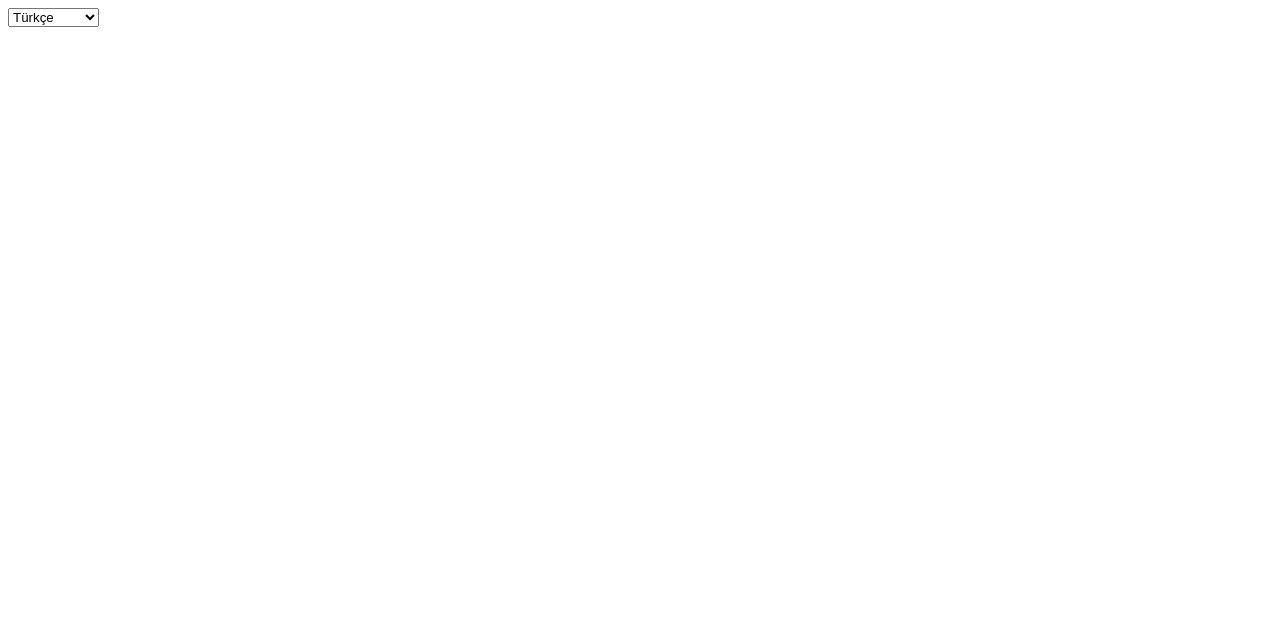
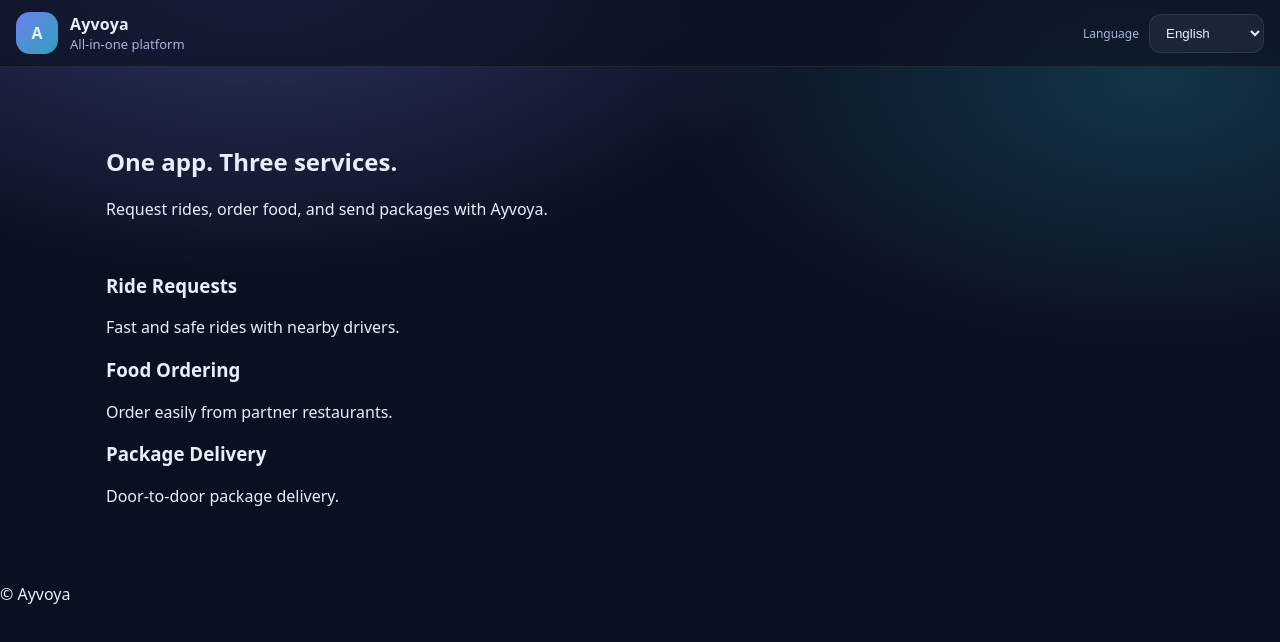
Before and after one commit to volkan77cabas-afk/ayvoya.com, a plain HTML site: page index.html in a window 1280 px wide. Drawn offline with Linux system fonts and the light colour scheme.

Commit message:
Update index.html

```diff
--- a/index.html
+++ b/index.html
@@ -1,4 +1,26 @@
-<select id="lang" class="langSelect" aria-label="Language">
+<!doctype html>
+<html lang="en">
+<head>
+  <meta charset="utf-8" />
+  <meta name="viewport" content="width=device-width, initial-scale=1" />
+  <title>Ayvoya</title>
+  <meta name="description" content="Ayvoya – ride booking, food ordering, and package delivery platform." />
+  <link rel="stylesheet" href="./style.css" />
+</head>
+
+<body>
+<header class="top">
+  <div class="brand">
+    <div class="logo">A</div>
+    <div>
+      <div class="name">Ayvoya</div>
+      <div class="tag" data-i18n="tagline">All-in-one platform</div>
+    </div>
+  </div>
+
+  <div class="actions">
+    <label class="langLabel" for="lang" data-i18n="language">Language</label>
+    <select id="lang" class="langSelect">
       <option value="tr">Türkçe</option>
       <option value="en">English</option>
       <option value="de">Deutsch</option>
@@ -10,3 +32,37 @@
       <option value="zh">中文</option>
       <option value="ja">日本語</option>
     </select>
+  </div>
+</header>
+
+<main class="wrap">
+  <section class="hero">
+    <h1 data-i18n="heroTitle">One app. Three services.</h1>
+    <p class="lead" data-i18n="heroLead">
+      Request rides, order food, and send packages with Ayvoya.
+    </p>
+  </section>
+
+  <section class="grid3">
+    <div class="card">
+      <h3 data-i18n="f1Title">Ride Booking</h3>
+      <p data-i18n="f1Desc">Fast and reliable ride-hailing.</p>
+    </div>
+    <div class="card">
+      <h3 data-i18n="f2Title">Food Delivery</h3>
+      <p data-i18n="f2Desc">Order from partner restaurants.</p>
+    </div>
+    <div class="card">
+      <h3 data-i18n="f3Title">Package Delivery</h3>
+      <p data-i18n="f3Desc">Door-to-door package transport.</p>
+    </div>
+  </section>
+</main>
+
+<footer class="footer">
+  <span>© Ayvoya</span>
+</footer>
+
+<script src="./app.js"></script>
+</body>
+</html>
```
Lines whose indentation alone changed are shown as unchanged.
